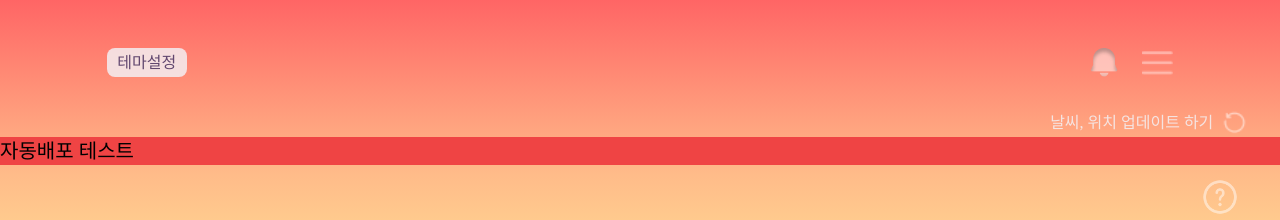
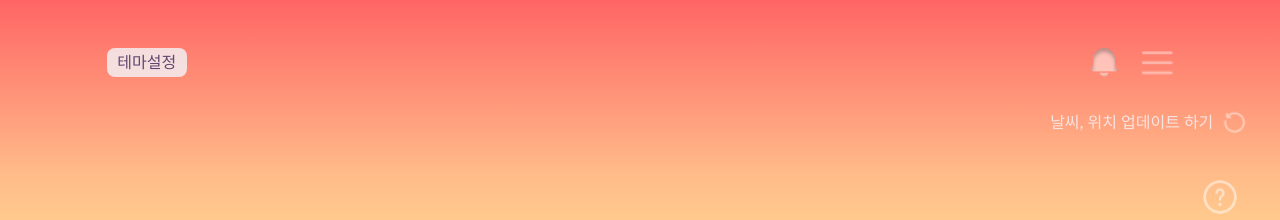
Before and after one commit to wjdgusaho/Damda, a React (Create React App) app in the folder frontend/client/: page /main in a window 1280 px wide. Shown: the top 220 px of the page. Built offline with nearby package versions, Linux system fonts and the light colour scheme; a web font is replaced by a local one.

Commit message:
fix : 서버 url 수정

```diff
--- a/frontend/client/src/components/MainPage.tsx
+++ b/frontend/client/src/components/MainPage.tsx
@@ -99,7 +99,6 @@ const MainPage = function () {
           alt="도움말"
         />
       </div>
-      <div className="bg-red-500 text-xl">자동배포 테스트</div>
       <div className="mt-14">
         {capsuleList.length === 0 ? (
           // 타임캡슐이 하나도 없을 때
--- a/frontend/client/src/urls.tsx
+++ b/frontend/client/src/urls.tsx
@@ -1,5 +1,5 @@
 // export const serverUrl = "http://localhost:8080/"
-export const serverUrl = "http://http://i9b210.p.ssafy.io:1104/"
+export const serverUrl = "http://i9b210.p.ssafy.io:1104/"
 
 // export const reqUrl = "http://localhost:8080/oauth2/authorization/kakao"
 export const reqUrl = "http://i9b210.p.ssafy.io:1104/oauth2/authorization/kakao"
```
